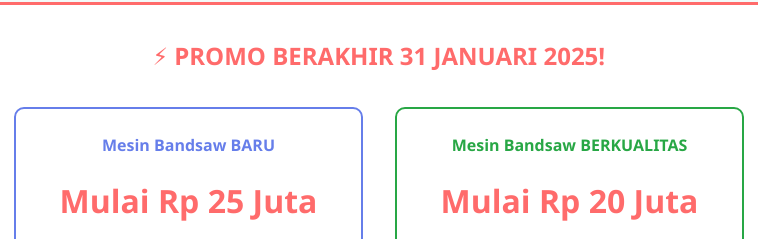
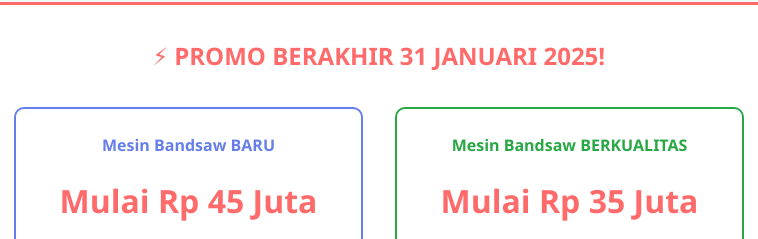
Before and after one commit to sulistyop/putra-mandiri, a plain HTML site: page index.html in a window 1280 px wide. Shown: the part 1772-2011 px from the top of the page, 261-1019 px from the left. Drawn offline with Linux system fonts and the light colour scheme.

Commit message:
first commit

```diff
--- a/index.html
+++ b/index.html
@@ -1069,7 +1069,7 @@
             style="display:grid;grid-template-columns:repeat(auto-fit,minmax(300px,1fr));gap:2rem;margin-bottom:2rem;">
             <div style="border:2px solid #667eea;padding:1.5rem;border-radius:10px;">
               <h4 style="color:#667eea;margin-bottom:1rem;">Mesin Bandsaw BARU</h4>
-              <div style="font-size:2rem;font-weight:bold;color:#ff6b6b;margin-bottom:1rem;">Mulai Rp 25 Juta</div>
+              <div style="font-size:2rem;font-weight:bold;color:#ff6b6b;margin-bottom:1rem;">Mulai Rp 45 Juta</div>
               <ul style="text-align:left;color:#333;">
                 <li>✅ Mesin 100% baru & original</li>
                 <li>✅ Garansi 1 tahun</li>
@@ -1078,7 +1078,7 @@
             </div>
             <div style="border:2px solid #28a745;padding:1.5rem;border-radius:10px;">
               <h4 style="color:#28a745;margin-bottom:1rem;">Mesin Bandsaw BERKUALITAS</h4>
-              <div style="font-size:2rem;font-weight:bold;color:#ff6b6b;margin-bottom:1rem;">Mulai Rp 20 Juta</div>
+              <div style="font-size:2rem;font-weight:bold;color:#ff6b6b;margin-bottom:1rem;">Mulai Rp 35 Juta</div>
               <ul style="text-align:left;color:#333;">
                 <li>✅ Kondisi 85-90% seperti baru</li>
                 <li>✅ Quality check 15 poin</li>
```
